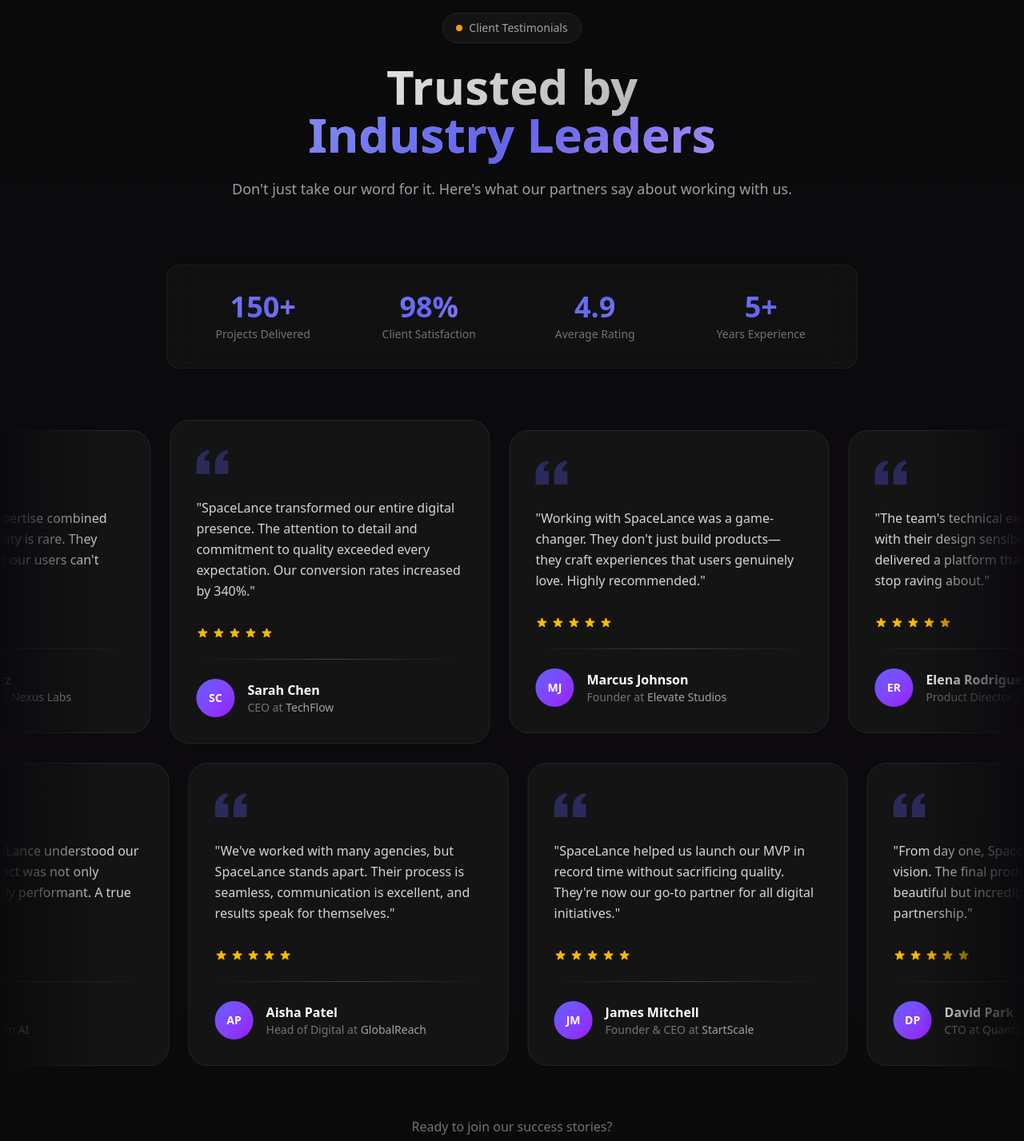
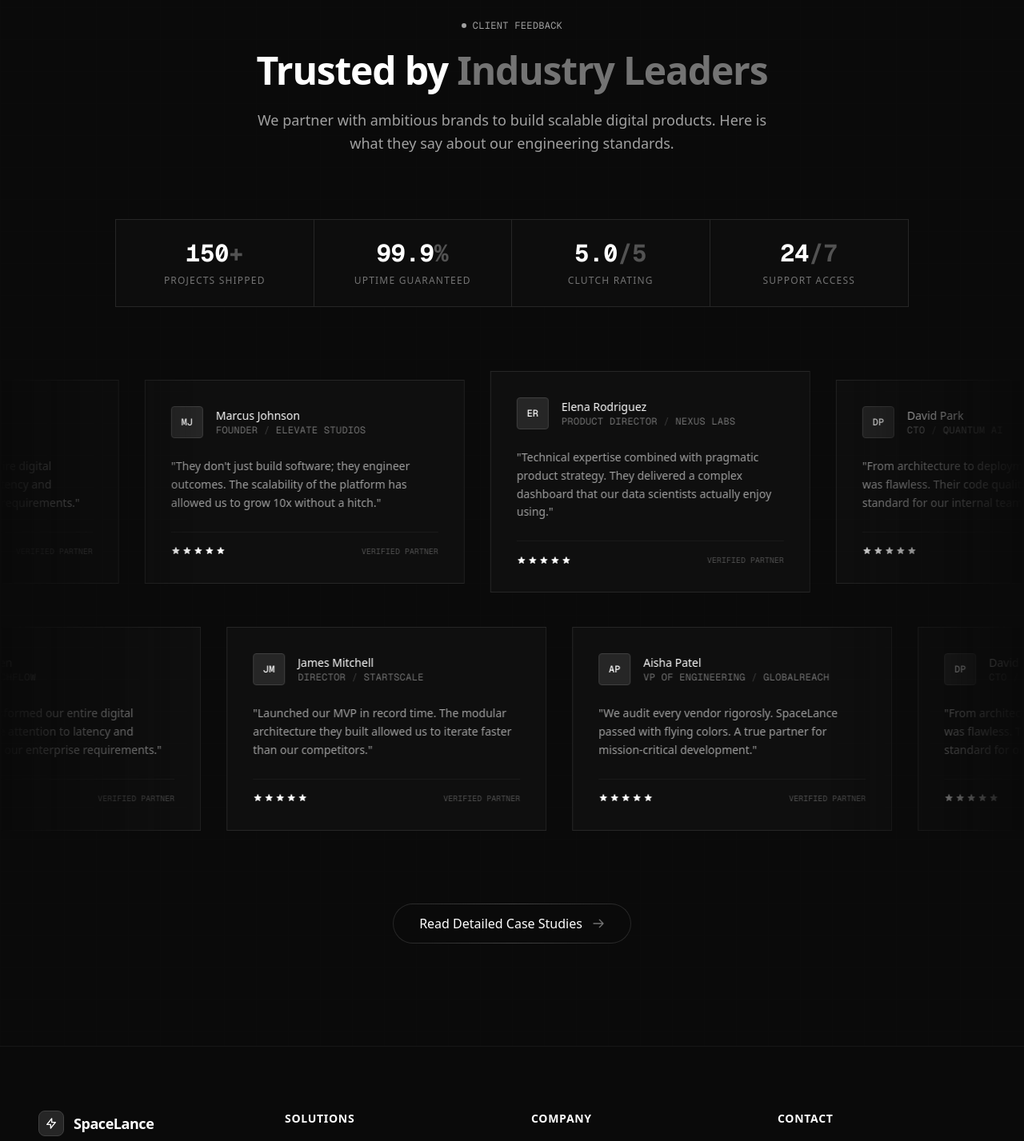
Before and after one commit to space-lance/spacelance-website, a Next.js app: page / in a window 1280 px wide. Shown: the part 3620-5047 px from the top of the page at 80% size. Built offline with nearby package versions, Linux system fonts and the light colour scheme.

Commit message:
feat: update TestimonialsSection with revised testimonials, improved layout, and enhanced styling for better user engagement

```diff
--- a/app/components/TestimonialsSection.tsx
+++ b/app/components/TestimonialsSection.tsx
@@ -8,7 +8,7 @@ const testimonials = [
         name: 'Sarah Chen',
         role: 'CEO',
         company: 'TechFlow',
-        text: 'SpaceLance transformed our entire digital presence. The attention to detail and commitment to quality exceeded every expectation. Our conversion rates increased by 340%.',
+        text: 'SpaceLance transformed our entire digital infrastructure. The attention to latency and security exceeded our enterprise requirements.',
         rating: 5,
         avatar: 'SC',
     },
@@ -16,7 +16,7 @@ const testimonials = [
         name: 'Marcus Johnson',
         role: 'Founder',
         company: 'Elevate Studios',
-        text: 'Working with SpaceLance was a game-changer. They don\'t just build products—they craft experiences that users genuinely love. Highly recommended.',
+        text: 'They don\'t just build software; they engineer outcomes. The scalability of the platform has allowed us to grow 10x without a hitch.',
         rating: 5,
         avatar: 'MJ',
     },
@@ -24,7 +24,7 @@ const testimonials = [
         name: 'Elena Rodriguez',
         role: 'Product Director',
         company: 'Nexus Labs',
-        text: 'The team\'s technical expertise combined with their design sensibility is rare. They delivered a platform that our users can\'t stop raving about.',
+        text: 'Technical expertise combined with pragmatic product strategy. They delivered a complex dashboard that our data scientists actually enjoy using.',
         rating: 5,
         avatar: 'ER',
     },
@@ -32,35 +32,36 @@ const testimonials = [
         name: 'David Park',
         role: 'CTO',
         company: 'Quantum AI',
-        text: 'From day one, SpaceLance understood our vision. The final product was not only beautiful but incredibly performant. A true partnership.',
+        text: 'From architecture to deployment, the process was flawless. Their code quality sets a new standard for our internal teams.',
         rating: 5,
         avatar: 'DP',
     },
     {
         name: 'Aisha Patel',
-        role: 'Head of Digital',
+        role: 'VP of Engineering',
         company: 'GlobalReach',
-        text: 'We\'ve worked with many agencies, but SpaceLance stands apart. Their process is seamless, communication is excellent, and results speak for themselves.',
+        text: 'We audit every vendor rigorosly. SpaceLance passed with flying colors. A true partner for mission-critical development.',
         rating: 5,
         avatar: 'AP',
     },
     {
         name: 'James Mitchell',
-        role: 'Founder & CEO',
+        role: 'Director',
         company: 'StartScale',
-        text: 'SpaceLance helped us launch our MVP in record time without sacrificing quality. They\'re now our go-to partner for all digital initiatives.',
+        text: 'Launched our MVP in record time. The modular architecture they built allowed us to iterate faster than our competitors.',
         rating: 5,
         avatar: 'JM',
     },
 ]
 
+// Minimalist Star Component
 function StarRating({ rating }: { rating: number }) {
     return (
-        <div className="flex gap-1">
+        <div className="flex gap-0.5">
             {[...Array(5)].map((_, i) => (
                 <svg
                     key={i}
-                    className={`w-4 h-4 ${i < rating ? 'text-amber-400' : 'text-neutral-700'}`}
+                    className={`w-3 h-3 ${i < rating ? 'text-white' : 'text-neutral-800'}`}
                     fill="currentColor"
                     viewBox="0 0 20 20"
                 >
@@ -73,44 +74,31 @@ function StarRating({ rating }: { rating: number }) {
 
 function TestimonialCard({ testimonial }: { testimonial: typeof testimonials[0] }) {
     return (
-        <div className="w-[350px] sm:w-[400px] mx-3 group">
-            <div className="h-full bg-[#141414] border border-[#262626] rounded-3xl p-8 transition-all duration-500 hover:border-[#404040] hover:bg-[#1a1a1a] relative overflow-hidden">
-                {/* Subtle gradient on hover */}
-                <div className="absolute -top-20 -right-20 w-40 h-40 bg-linear-to-br from-indigo-500/10 to-purple-500/10 blur-3xl opacity-0 group-hover:opacity-100 transition-opacity duration-500 rounded-full" />
+        <div className="w-[400px] mx-4 group">
+            <div className="h-full bg-neutral-900/40 backdrop-blur-sm border border-neutral-800 p-8 transition-all duration-300 hover:border-neutral-600 hover:bg-neutral-900/80">
 
-                {/* Quote icon */}
-                <div className="mb-6">
-                    <svg className="w-10 h-10 text-indigo-500/30" fill="currentColor" viewBox="0 0 24 24">
-                        <path d="M14.017 21v-7.391c0-5.704 3.731-9.57 8.983-10.609l.995 2.151c-2.432.917-3.995 3.638-3.995 5.849h4v10h-9.983zm-14.017 0v-7.391c0-5.704 3.748-9.57 9-10.609l.996 2.151c-2.433.917-3.996 3.638-3.996 5.849h3.983v10h-9.983z" />
-                    </svg>
+                {/* Header: User Info */}
+                <div className="flex items-center gap-4 mb-6">
+                    <div className="w-10 h-10 rounded bg-neutral-800 border border-neutral-700 flex items-center justify-center text-white text-xs font-mono font-medium">
+                        {testimonial.avatar}
+                    </div>
+                    <div>
+                        <p className="font-medium text-white text-sm">{testimonial.name}</p>
+                        <p className="text-xs text-neutral-500 font-mono uppercase tracking-wide">
+                            {testimonial.role} <span className="text-neutral-700">/</span> {testimonial.company}
+                        </p>
+                    </div>
                 </div>
 
                 {/* Testimonial text */}
-                <p className="text-neutral-300 text-base leading-relaxed mb-8 relative z-10">
+                <p className="text-neutral-400 text-sm leading-relaxed mb-6">
                     &quot;{testimonial.text}&quot;
                 </p>
 
-                {/* Rating */}
-                <div className="mb-6">
+                {/* Footer: Rating */}
+                <div className="flex items-center justify-between border-t border-neutral-800/50 pt-4">
                     <StarRating rating={testimonial.rating} />
-                </div>
-
-                {/* Divider */}
-                <div className="w-full h-px bg-linear-to-r from-transparent via-[#404040] to-transparent mb-6" />
-
-                {/* Author info */}
-                <div className="flex items-center gap-4 relative z-10">
-                    {/* Avatar */}
-                    <div className="w-12 h-12 rounded-full bg-linear-to-br from-indigo-500 to-purple-600 flex items-center justify-center text-white font-semibold text-sm">
-                        {testimonial.avatar}
-                    </div>
-
-                    <div>
-                        <p className="font-semibold text-white">{testimonial.name}</p>
-                        <p className="text-sm text-neutral-500">
-                            {testimonial.role} at <span className="text-neutral-400">{testimonial.company}</span>
-                        </p>
-                    </div>
+                    <span className="text-[10px] text-neutral-600 font-mono uppercase">Verified Partner</span>
                 </div>
             </div>
         </div>
@@ -122,67 +110,71 @@ export default function TestimonialsSection() {
     const isInView = useInView(sectionRef, { once: true, margin: '-100px' })
 
     return (
-        <section ref={sectionRef} className="py-32 relative overflow-hidden">
-            {/* Background gradient */}
-            <div className="absolute inset-0 bg-linear-to-b from-transparent via-purple-950/5 to-transparent pointer-events-none" />
+        <section ref={sectionRef} className="py-32 relative overflow-hidden bg-neutral-950 border-t border-neutral-900">
+
+            {/* Background Grid Pattern */}
+            <div className="absolute inset-0 opacity-[0.03]"
+                style={{
+                    backgroundImage: `linear-gradient(#333 1px, transparent 1px), linear-gradient(90deg, #333 1px, transparent 1px)`,
+                    backgroundSize: '40px 40px'
+                }}
+            />
 
             {/* Section header */}
-            <div className="max-w-3xl mx-auto text-center mb-20 px-4">
+            <div className="max-w-4xl mx-auto text-center mb-20 px-4 relative z-10">
                 <motion.div
-                    initial={{ opacity: 0, y: 20 }}
+                    initial={{ opacity: 0, y: 10 }}
                     animate={isInView ? { opacity: 1, y: 0 } : {}}
                     transition={{ duration: 0.6 }}
-                    className="inline-flex items-center gap-2 px-4 py-2 rounded-full border border-[#262626] bg-[#141414] mb-6"
+                    className="inline-flex items-center gap-2 mb-6"
                 >
-                    <span className="w-2 h-2 rounded-full bg-amber-500" />
-                    <span className="text-sm text-neutral-400">Client Testimonials</span>
+                    <span className="w-1.5 h-1.5 rounded-full bg-neutral-400" />
+                    <span className="text-xs font-mono text-neutral-400 uppercase tracking-wide">Client Feedback</span>
                 </motion.div>
 
                 <motion.h2
                     initial={{ opacity: 0, y: 20 }}
                     animate={isInView ? { opacity: 1, y: 0 } : {}}
                     transition={{ duration: 0.6, delay: 0.1 }}
-                    className="text-4xl md:text-5xl lg:text-6xl font-bold text-gradient mb-6"
+                    className="text-4xl md:text-5xl font-bold text-white tracking-tight mb-6"
                 >
-                    Trusted by
-                    <br />
-                    <span className="text-gradient-accent">Industry Leaders</span>
+                    Trusted by <span className="text-neutral-500">Industry Leaders</span>
                 </motion.h2>
 
                 <motion.p
                     initial={{ opacity: 0, y: 20 }}
                     animate={isInView ? { opacity: 1, y: 0 } : {}}
                     transition={{ duration: 0.6, delay: 0.2 }}
-                    className="text-neutral-400 text-lg leading-relaxed"
+                    className="text-neutral-400 text-lg leading-relaxed max-w-2xl mx-auto"
                 >
-                    Don&apos;t just take our word for it. Here&apos;s what our partners
-                    say about working with us.
+                    We partner with ambitious brands to build scalable digital products.
+                    Here is what they say about our engineering standards.
                 </motion.p>
             </div>
 
-            {/* Stats bar */}
+            {/* Technical Stats Bar */}
             <motion.div
-                initial={{ opacity: 0, y: 20 }}
-                animate={isInView ? { opacity: 1, y: 0 } : {}}
+                initial={{ opacity: 0, scale: 0.95 }}
+                animate={isInView ? { opacity: 1, scale: 1 } : {}}
                 transition={{ duration: 0.6, delay: 0.3 }}
-                className="max-w-4xl mx-auto mb-16 px-4"
+                className="max-w-5xl mx-auto mb-20 px-4 relative z-10"
             >
-                <div className="glass rounded-2xl p-8 grid grid-cols-2 md:grid-cols-4 gap-8">
-                    <div className="text-center">
-                        <p className="text-3xl md:text-4xl font-bold text-gradient-accent">150+</p>
-                        <p className="text-sm text-neutral-500 mt-1">Projects Delivered</p>
+                <div className="border border-neutral-800 bg-neutral-900/30 backdrop-blur-md grid grid-cols-2 md:grid-cols-4 divide-y md:divide-y-0 md:divide-x divide-neutral-800">
+                    <div className="p-6 text-center group hover:bg-neutral-900/50 transition-colors">
+                        <p className="text-3xl font-mono font-bold text-white group-hover:text-neutral-200">150<span className="text-neutral-600">+</span></p>
+                        <p className="text-xs text-neutral-500 uppercase tracking-widest mt-2">Projects Shipped</p>
                     </div>
-                    <div className="text-center">
-                        <p className="text-3xl md:text-4xl font-bold text-gradient-accent">98%</p>
-                        <p className="text-sm text-neutral-500 mt-1">Client Satisfaction</p>
+                    <div className="p-6 text-center group hover:bg-neutral-900/50 transition-colors">
+                        <p className="text-3xl font-mono font-bold text-white group-hover:text-neutral-200">99.9<span className="text-neutral-600">%</span></p>
+                        <p className="text-xs text-neutral-500 uppercase tracking-widest mt-2">Uptime Guaranteed</p>
                     </div>
-                    <div className="text-center">
-                        <p className="text-3xl md:text-4xl font-bold text-gradient-accent">4.9</p>
-                        <p className="text-sm text-neutral-500 mt-1">Average Rating</p>
+                    <div className="p-6 text-center group hover:bg-neutral-900/50 transition-colors">
+                        <p className="text-3xl font-mono font-bold text-white group-hover:text-neutral-200">5.0<span className="text-neutral-600">/5</span></p>
+                        <p className="text-xs text-neutral-500 uppercase tracking-widest mt-2">Clutch Rating</p>
                     </div>
-                    <div className="text-center">
-                        <p className="text-3xl md:text-4xl font-bold text-gradient-accent">5+</p>
-                        <p className="text-sm text-neutral-500 mt-1">Years Experience</p>
+                    <div className="p-6 text-center group hover:bg-neutral-900/50 transition-colors">
+                        <p className="text-3xl font-mono font-bold text-white group-hover:text-neutral-200">24<span className="text-neutral-600">/7</span></p>
+                        <p className="text-xs text-neutral-500 uppercase tracking-widest mt-2">Support Access</p>
                     </div>
                 </div>
             </motion.div>
@@ -192,45 +184,40 @@ export default function TestimonialsSection() {
                 initial={{ opacity: 0 }}
                 animate={isInView ? { opacity: 1 } : {}}
                 transition={{ duration: 0.8, delay: 0.4 }}
-                className="flex flex-col gap-6 marquee-mask"
+                className="flex flex-col gap-8 relative z-10"
+                style={{
+                    maskImage: 'linear-gradient(to right, transparent, black 20%, black 80%, transparent)',
+                    WebkitMaskImage: 'linear-gradient(to right, transparent, black 20%, black 80%, transparent)'
+                }}
             >
-                <Marquee direction="right" speed={30} pauseOnHover>
-                    {testimonials.slice(0, 3).map((testimonial, index) => (
+                <Marquee direction="left" speed={40} pauseOnHover gradient={false}>
+                    {testimonials.map((testimonial, index) => (
                         <TestimonialCard key={`row1-${index}`} testimonial={testimonial} />
-                    ))}
-                    {testimonials.slice(0, 3).map((testimonial, index) => (
-                        <TestimonialCard key={`row1-dup-${index}`} testimonial={testimonial} />
                     ))}
                 </Marquee>
 
-                <Marquee direction="left" speed={30} pauseOnHover>
-                    {testimonials.slice(3).map((testimonial, index) => (
+                <Marquee direction="right" speed={40} pauseOnHover gradient={false}>
+                    {testimonials.slice().reverse().map((testimonial, index) => (
                         <TestimonialCard key={`row2-${index}`} testimonial={testimonial} />
-                    ))}
-                    {testimonials.slice(3).map((testimonial, index) => (
-                        <TestimonialCard key={`row2-dup-${index}`} testimonial={testimonial} />
                     ))}
                 </Marquee>
             </motion.div>
 
-            {/* CTA */}
+            {/* Bottom CTA */}
             <motion.div
                 initial={{ opacity: 0, y: 20 }}
                 animate={isInView ? { opacity: 1, y: 0 } : {}}
                 transition={{ duration: 0.6, delay: 0.6 }}
-                className="text-center mt-16 px-4"
+                className="text-center mt-20 relative z-10"
             >
-                <p className="text-neutral-500 mb-4">Ready to join our success stories?</p>
-                <motion.button
-                    whileHover={{ scale: 1.02 }}
-                    whileTap={{ scale: 0.98 }}
-                    className="btn-primary px-8 py-4 rounded-full font-semibold text-white inline-flex items-center gap-2 relative z-10"
-                >
-                    <span className="relative z-10">Start Your Project</span>
-                    <svg className="w-4 h-4 relative z-10" fill="none" stroke="currentColor" viewBox="0 0 24 24">
-                        <path strokeLinecap="round" strokeLinejoin="round" strokeWidth={2} d="M17 8l4 4m0 0l-4 4m4-4H3" />
-                    </svg>
-                </motion.button>
+                <div className="inline-block p-px rounded-full bg-linear-to-r from-neutral-800 via-neutral-700 to-neutral-800">
+                    <button className="px-8 py-3 rounded-full bg-neutral-950 text-white font-medium hover:bg-neutral-900 transition-colors flex items-center gap-3">
+                        Read Detailed Case Studies
+                        <svg className="w-4 h-4 text-neutral-500" fill="none" stroke="currentColor" viewBox="0 0 24 24">
+                            <path strokeLinecap="round" strokeLinejoin="round" strokeWidth={2} d="M14 5l7 7m0 0l-7 7m7-7H3" />
+                        </svg>
+                    </button>
+                </div>
             </motion.div>
         </section>
     )
```
